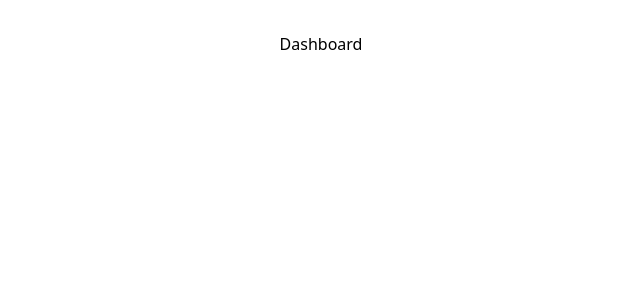
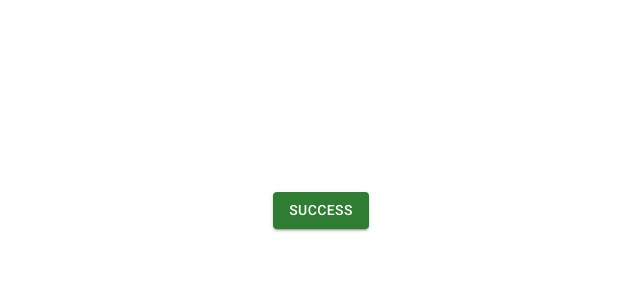
Before and after one commit to MrUnknown58/TrainX, a React (Vite) app: page / in a window 1280 px wide. Shown: the top 300 px of the page, without its empty margins (319-959 px from the left). Built offline with nearby package versions, Linux system fonts and the light colour scheme.

Commit message:
Added button in dashboard

```diff
--- a/src/screens/Dashboard/page.jsx
+++ b/src/screens/Dashboard/page.jsx
@@ -1,7 +1,13 @@
+import { Button } from "@mui/material";
 import React from "react";
 
+
 const Dashboard = () => {
-  return <div>Dashboard</div>;
+  return <div>
+ <Button variant="contained" color="success" sx={{marginY:20}}>
+  Success
+</Button>
+  </div>;
 };
 
 export default Dashboard;
```
